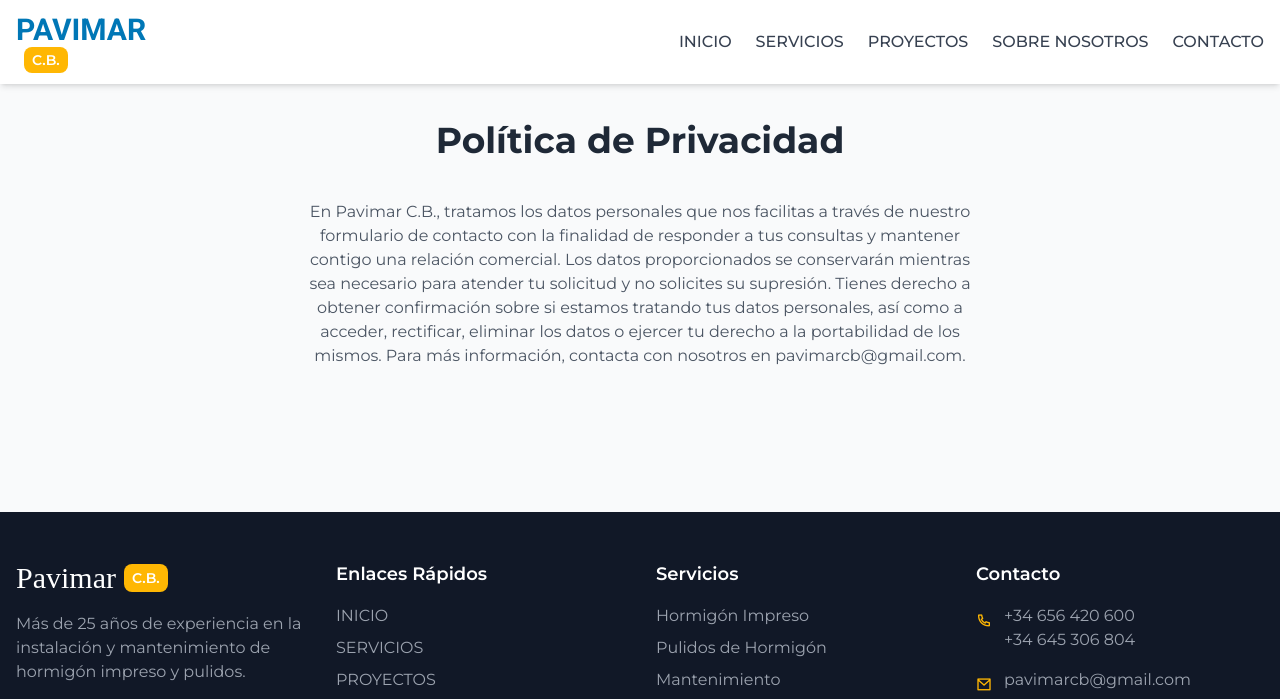
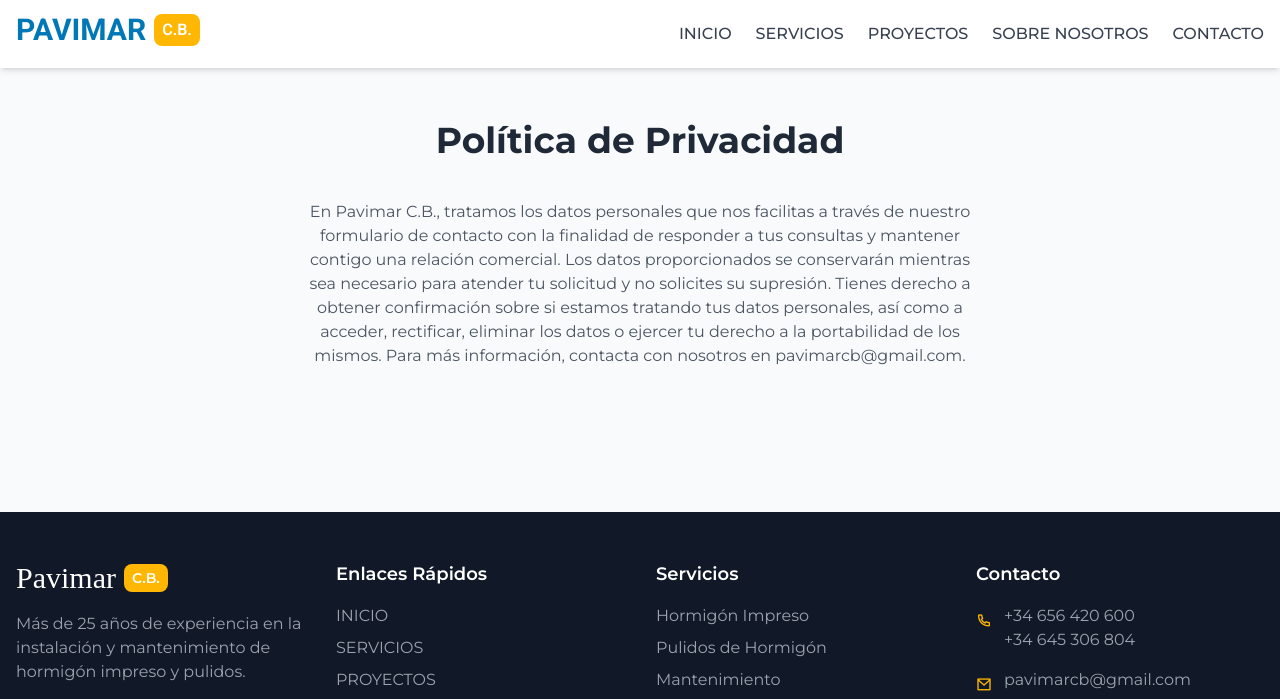
Before and after one commit to kastuo/pavimarcb, a plain HTML site: page privacidad.html in a window 1280 px wide. Shown: the top 699 px of the page. Drawn offline with nearby package versions, Linux system fonts and the light colour scheme.

Commit message:
new_logo

```diff
--- a/privacidad.html
+++ b/privacidad.html
@@ -146,10 +146,12 @@
     <!-- Header -->
     <header class="fixed w-full bg-white bg-opacity-95 shadow-md z-50">
         <div class="container mx-auto px-4 py-3 flex justify-between items-center">
-            <div class="flex items-center">
+            <div class="flex items-center mb-2">
                 <a href="index.html">
-                <h1 class="text-3xl font-['Roboto'] font-bold text-primary">PAVIMAR</h1>
-                <span class="ml-2 text-sm font-semibold bg-secondary text-white px-2 py-1 rounded">C.B.</span>
+<h1 class="text-3xl font-['Roboto'] font-bold text-primary flex items-center">
+  PAVIMAR
+  <span class="ml-2 text-base font-semibold bg-secondary text-white px-2 py-1 rounded">C.B.</span>
+</h1>
                 </a>
             </div>
 
```
Also changed, not shown: index.html (+5 -2 lines), img/pav3.jpg (deleted).
